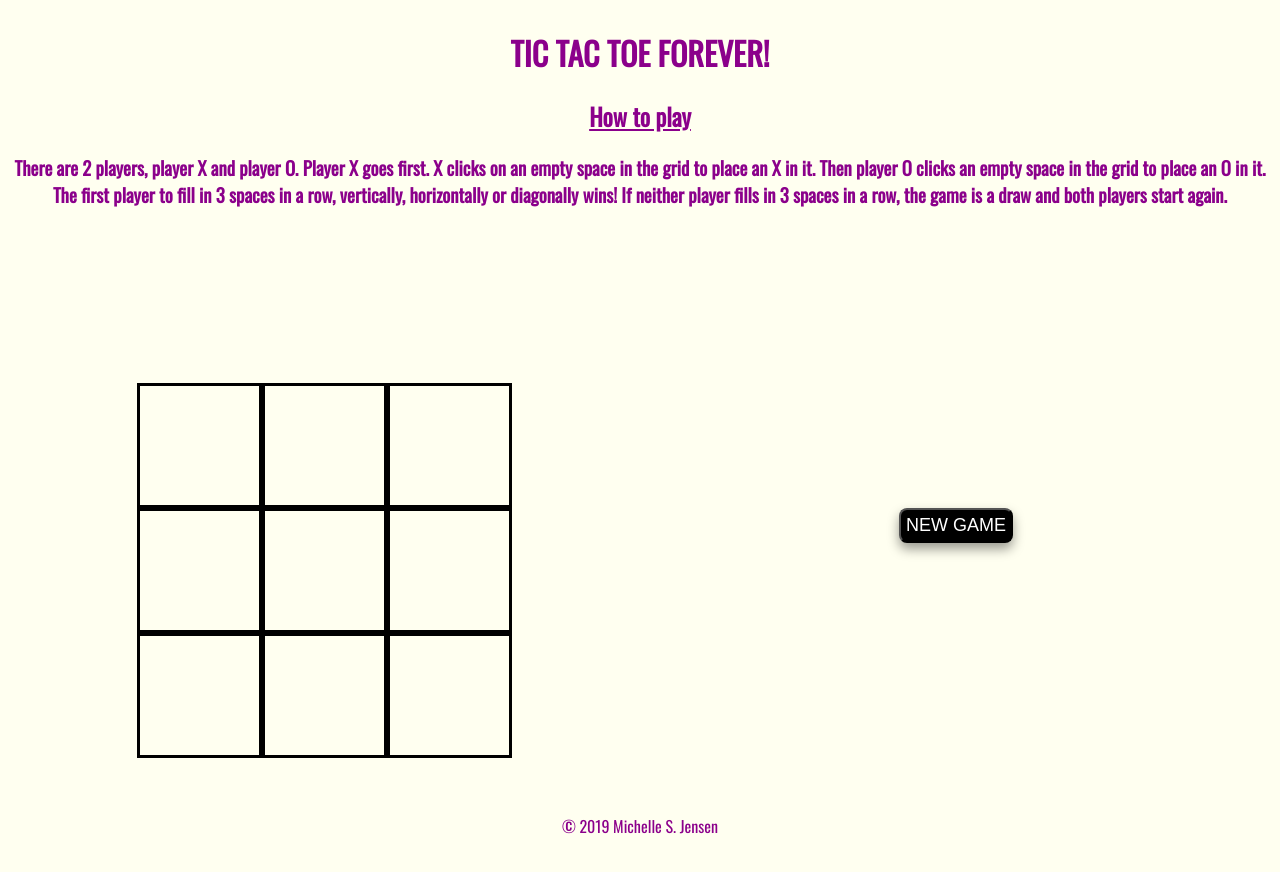
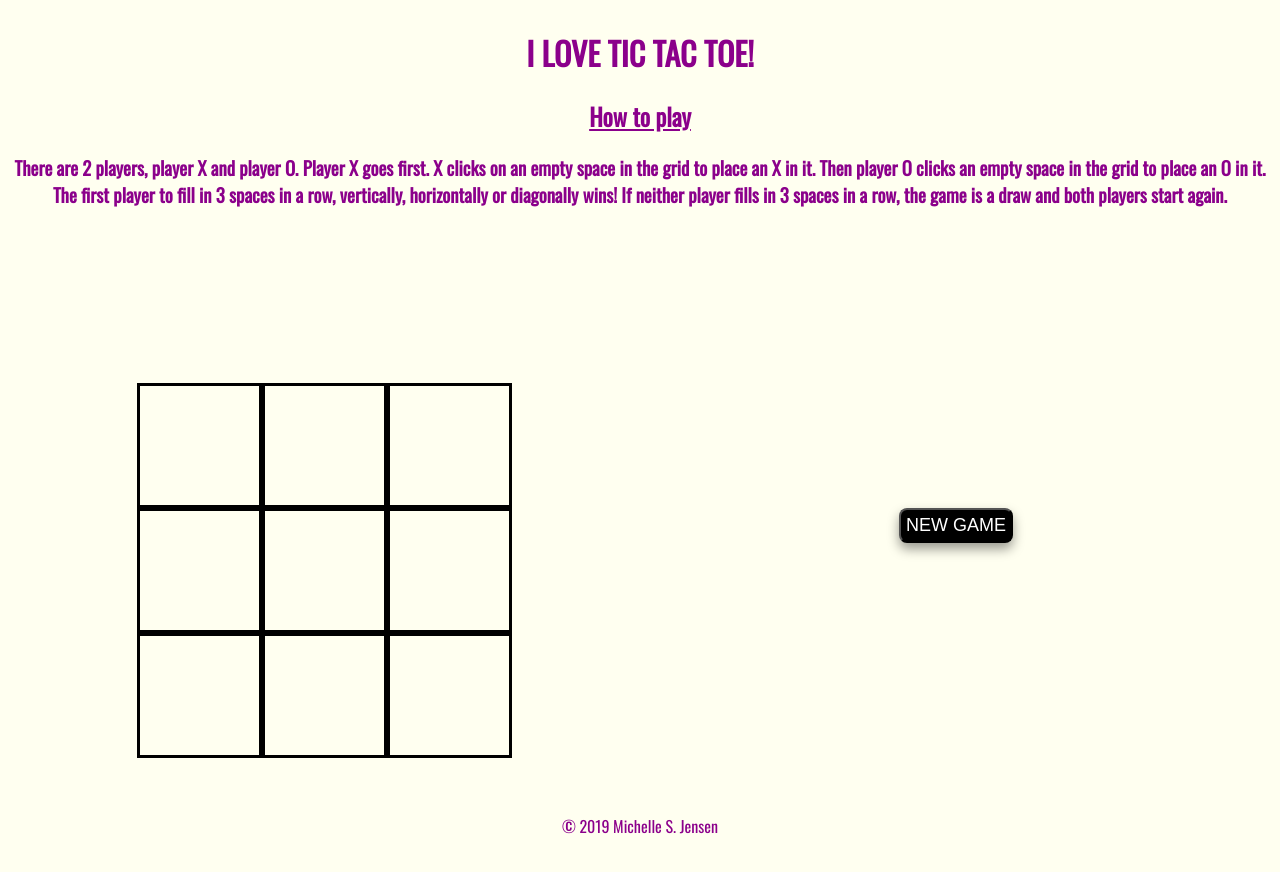
Before and after one commit to jehanne32/tictactoe, a plain HTML site: page index2.html in a window 1280 px wide. Drawn offline with nearby package versions, Linux system fonts and the light colour scheme.

Commit message:
Thursday Second Commit

```diff
--- a/index2.html
+++ b/index2.html
@@ -14,7 +14,7 @@
 
     <div class="site">
     <div class="header">
-        <h1>TIC TAC TOE FOREVER!</h1>
+        <h1>I LOVE TIC TAC TOE!</h1>
 
 
         <h2>How to play</h2>
```
